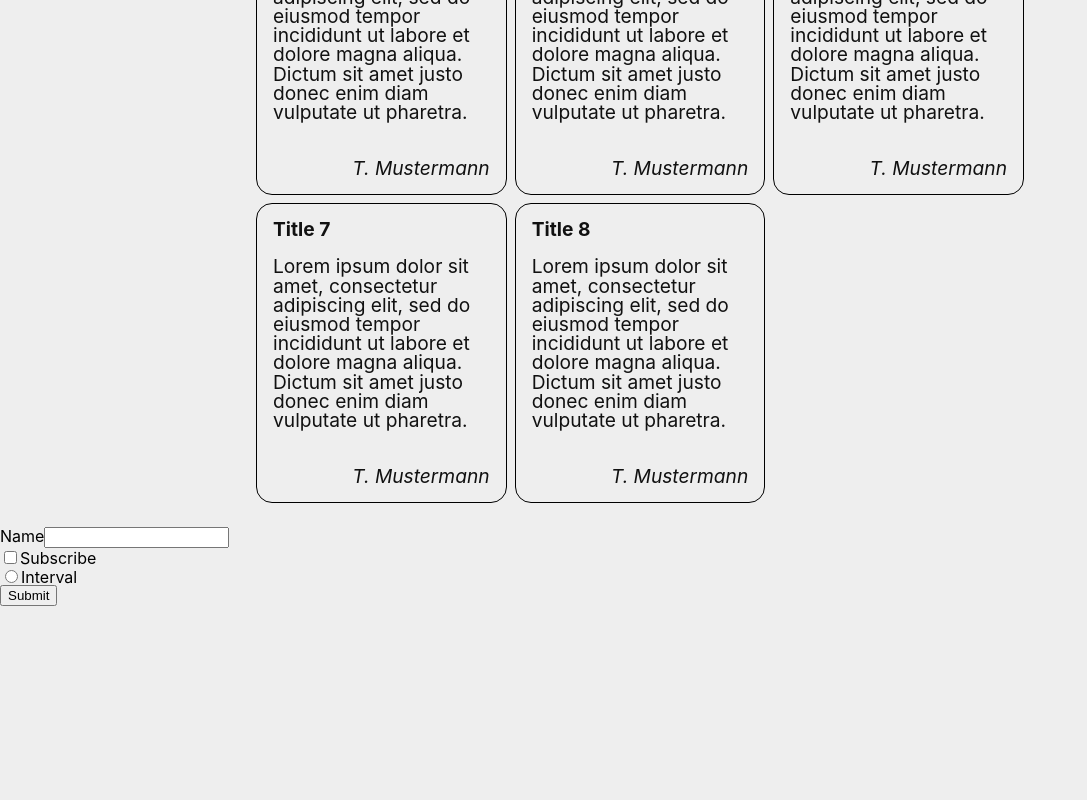
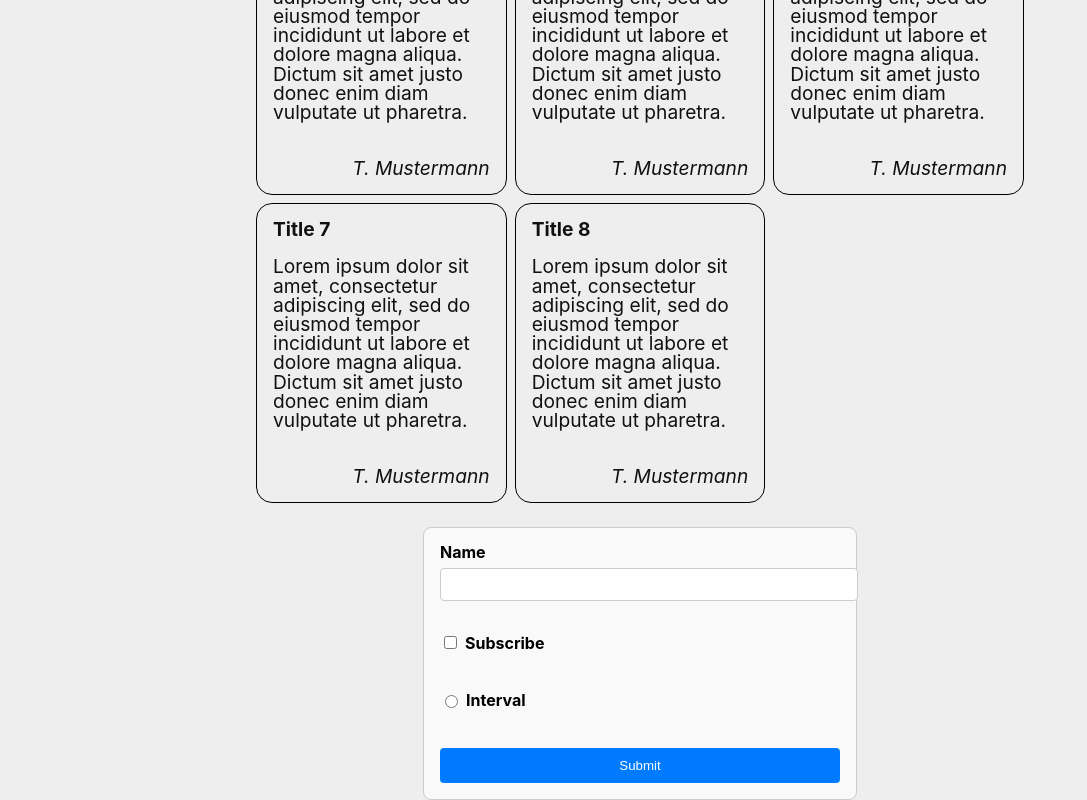
Before and after one commit to max-bronner/test-project, a React (Create React App) app: page /articles in a window 1280 px wide. Shown: the part 825-1625 px from the top of the page, without its empty margins (0-1087 px from the left). Before the commit the page ends 1431 px from the top, so only its background shows below. Built offline with nearby package versions, Linux system fonts and the light colour scheme.

Commit message:
Add missing elements

```diff
--- a/src/components/Form/Checkbox/Checkbox.css
+++ b/src/components/Form/Checkbox/Checkbox.css
@@ -0,0 +1,13 @@
+.form-group {
+  margin-bottom: 16px;
+}
+
+.form-group__label {
+  display: flex;
+  align-items: center;
+  font-weight: bold;
+}
+
+.form-group__checkbox {
+  margin-right: 8px;
+}
--- a/src/components/Form/Checkbox/Checkbox.js
+++ b/src/components/Form/Checkbox/Checkbox.js
@@ -1,10 +1,11 @@
 import React from 'react';
+import './Checkbox.css';
 
 function Checkbox({ label, checked, onChange, name }) {
   return (
     <div className="form-group">
-      <label>
-        <input type="checkbox" checked={checked} onChange={onChange} name={name} />
+      <label className="form-group__label">
+        <input className="form-group__checkbox" type="checkbox" checked={checked} onChange={onChange} name={name} />
         {label}
       </label>
     </div>
--- a/src/components/Form/FormWrapper.css
+++ b/src/components/Form/FormWrapper.css
@@ -0,0 +1,24 @@
+.form-wrapper {
+  display: flex;
+  flex-direction: column;
+  gap: 16px;
+  max-width: 400px;
+  margin: 0 auto;
+  padding: 16px;
+  border: 1px solid #ccc;
+  border-radius: 8px;
+  background-color: #f9f9f9;
+}
+
+.form-wrapper__button {
+  padding: 10px 20px;
+  border: none;
+  border-radius: 4px;
+  background-color: #007bff;
+  color: #fff;
+  cursor: pointer;
+}
+
+.form-wrapper__button:hover {
+  background-color: #0056b3;
+}
--- a/src/components/Form/FormWrapper.js
+++ b/src/components/Form/FormWrapper.js
@@ -1,4 +1,5 @@
 import React, { useState } from 'react';
+import './FormWrapper.css';
 
 function FormWrapper({ children, formType, url, onSubmit }) {
   const [formData, setFormData] = useState({});
@@ -21,9 +22,11 @@ function FormWrapper({ children, formType, url, onSubmit }) {
   };
 
   return (
-    <form onSubmit={handleSubmit} data-form-type={formType} action={url}>
+    <form className="form-wrapper" onSubmit={handleSubmit} data-form-type={formType} action={url}>
       {React.Children.map(children, (child) => React.cloneElement(child, { onChange: handleInputChange, value: formData[child.props.name] || '' }))}
-      <button type="submit">Submit</button>
+      <button className="form-wrapper__button" type="submit">
+        Submit
+      </button>
     </form>
   );
 }
--- a/src/components/Form/RadioButton/RadioButton.css
+++ b/src/components/Form/RadioButton/RadioButton.css
@@ -0,0 +1,13 @@
+.form-group {
+  margin-bottom: 16px;
+}
+
+.form-group__label {
+  display: flex;
+  align-items: center;
+  font-weight: bold;
+}
+
+.form-group__checkbox {
+  margin-right: 8px;
+}
--- a/src/components/Form/TextInput/TextInput.css
+++ b/src/components/Form/TextInput/TextInput.css
@@ -0,0 +1,16 @@
+.form-group {
+  margin-bottom: 16px;
+}
+
+.form-group__label {
+  display: block;
+  margin-bottom: 8px;
+  font-weight: bold;
+}
+
+.form-group__input {
+  width: 100%;
+  padding: 8px;
+  border: 1px solid #ccc;
+  border-radius: 4px;
+}
```
